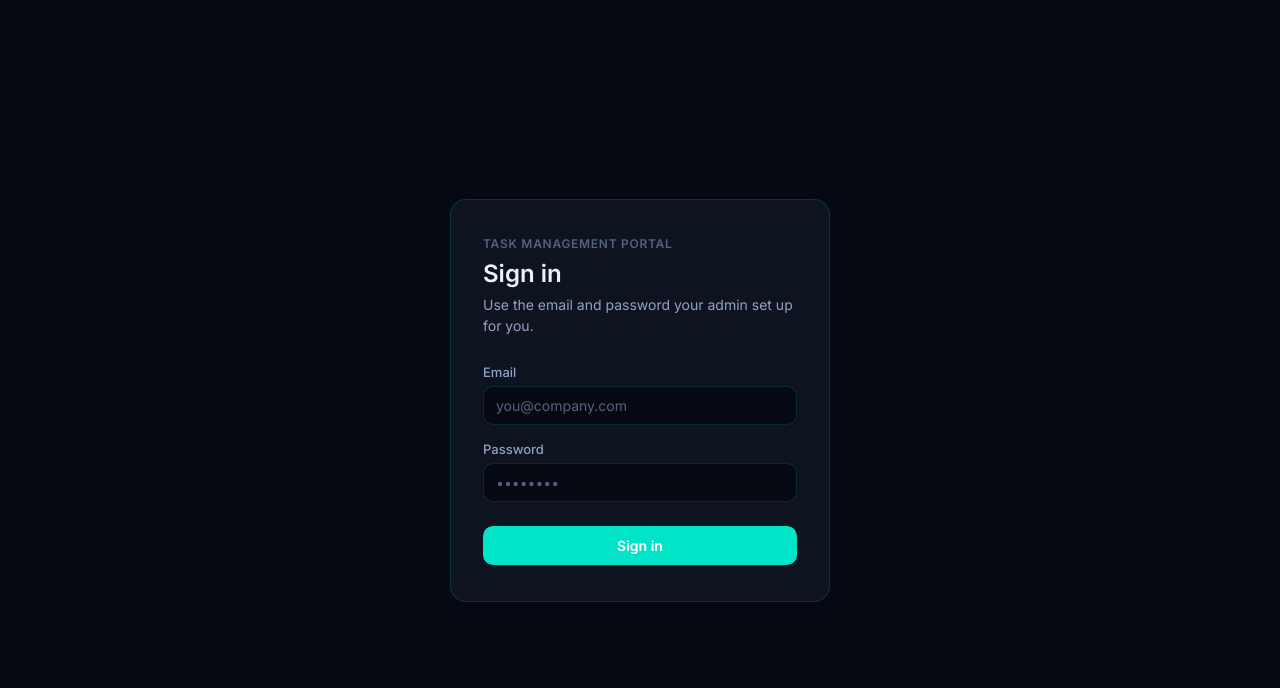
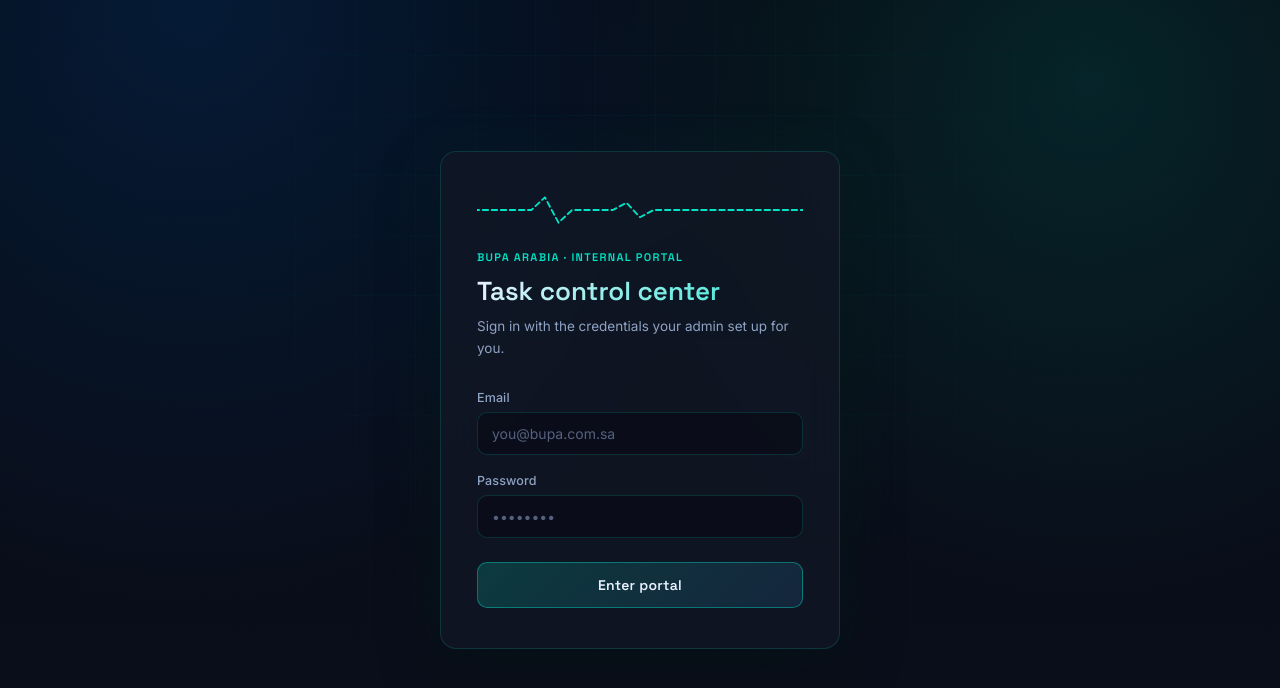
Before and after one commit to ahmedabudoniaa-web/task-management-portal, a React (Vite) app: page / in a window 1280 px wide. Shown: the top 688 px of the page. Built offline with nearby package versions, Linux system fonts and the light colour scheme; no server answers.

Commit message:
Update Login.jsx

```diff
--- a/src/pages/Login.jsx
+++ b/src/pages/Login.jsx
@@ -19,37 +19,58 @@
 
   return (
     <div style={styles.page}>
-      <div style={styles.card}>
-        <p style={styles.eyebrow}>Task management portal</p>
-        <h1 style={styles.title}>Sign in</h1>
-        <p style={styles.subtitle}>Use the email and password your admin set up for you.</p>
+      <style>{`
+        @keyframes dash { to { stroke-dashoffset: -400; } }
+        @keyframes glowPulse { 0%, 100% { opacity: 0.5; } 50% { opacity: 1; } }
+        @keyframes floatGrid { from { background-position: 0 0; } to { background-position: 60px 60px; } }
+        .login-card { animation: fadeIn 0.5s ease both; }
+        .pulse-line { animation: dash 3.5s linear infinite; }
+        .login-input:focus { outline: none; border-color: var(--border-strong) !important; box-shadow: 0 0 0 3px var(--pulse-dim); }
+        .login-btn:hover { box-shadow: 0 0 28px var(--pulse-dim), 0 0 0 1px var(--border-strong); transform: translateY(-1px); }
+        .bg-grid {
+          position: fixed; inset: 0; z-index: 0; pointer-events: none;
+          background-image: linear-gradient(rgba(0,229,199,0.05) 1px, transparent 1px), linear-gradient(90deg, rgba(0,229,199,0.05) 1px, transparent 1px);
+          background-size: 60px 60px;
+          animation: floatGrid 6s linear infinite;
+          mask-image: radial-gradient(circle at 50% 30%, black, transparent 70%);
+        }
+      `}</style>
+      <div className="bg-grid" aria-hidden="true" />
+
+      <div className="login-card" style={styles.card}>
+        <svg width="100%" height="36" viewBox="0 0 360 36" style={{ marginBottom: 18 }} aria-hidden="true">
+          <polyline
+            className="pulse-line"
+            points="0,18 60,18 75,4 90,32 105,18 150,18 165,10 180,26 195,18 360,18"
+            fill="none" stroke="var(--pulse)" strokeWidth="2" strokeLinecap="round" strokeLinejoin="round"
+            strokeDasharray="6 4"
+          />
+        </svg>
+
+        <p style={styles.eyebrow}>Bupa Arabia &middot; internal portal</p>
+        <h1 style={styles.title}>Task control center</h1>
+        <p style={styles.subtitle}>Sign in with the credentials your admin set up for you.</p>
 
         <form onSubmit={handleSubmit} style={styles.form}>
           <label style={styles.label}>
             Email
             <input
-              type="email"
-              value={email}
-              onChange={(e) => setEmail(e.target.value)}
-              required
-              style={styles.input}
-              placeholder="you@company.com"
+              type="email" className="login-input" value={email}
+              onChange={(e) => setEmail(e.target.value)} required
+              style={styles.input} placeholder="you@bupa.com.sa"
             />
           </label>
           <label style={styles.label}>
             Password
             <input
-              type="password"
-              value={password}
-              onChange={(e) => setPassword(e.target.value)}
-              required
-              style={styles.input}
-              placeholder="••••••••"
+              type="password" className="login-input" value={password}
+              onChange={(e) => setPassword(e.target.value)} required
+              style={styles.input} placeholder="••••••••"
             />
           </label>
           {error && <p style={styles.error}>{error}</p>}
-          <button type="submit" disabled={loading} style={styles.button}>
-            {loading ? 'Signing in…' : 'Sign in'}
+          <button type="submit" disabled={loading} className="login-btn" style={styles.button}>
+            {loading ? 'Authenticating…' : 'Enter portal'}
           </button>
         </form>
       </div>
@@ -59,50 +80,35 @@
 
 const styles = {
   page: {
-    minHeight: '100vh',
-    display: 'flex',
-    alignItems: 'center',
-    justifyContent: 'center',
-    background: 'var(--bg)',
-    padding: 24,
+    minHeight: '100vh', display: 'flex', alignItems: 'center', justifyContent: 'center',
+    padding: 24, position: 'relative', overflow: 'hidden',
   },
   card: {
-    width: '100%',
-    maxWidth: 380,
-    background: 'var(--surface)',
-    borderRadius: 'var(--radius-lg)',
-    border: '1px solid var(--border)',
-    padding: '36px 32px',
+    width: '100%', maxWidth: 400, background: 'var(--surface)', backdropFilter: 'blur(20px)',
+    borderRadius: 'var(--radius-lg)', border: '1px solid var(--border)', padding: '40px 36px',
+    position: 'relative', zIndex: 1, boxShadow: '0 0 60px rgba(0, 229, 199, 0.06), 0 20px 60px rgba(0,0,0,0.4)',
   },
   eyebrow: {
-    fontSize: 12,
-    letterSpacing: '0.06em',
-    textTransform: 'uppercase',
-    color: 'var(--text-3)',
-    margin: '0 0 8px',
-    fontWeight: 600,
+    fontSize: 11, letterSpacing: '0.12em', textTransform: 'uppercase', color: 'var(--pulse)',
+    margin: '0 0 10px', fontWeight: 600, fontFamily: 'var(--font-display)',
   },
-  title: { fontSize: 24, fontWeight: 600, margin: '0 0 6px' },
-  subtitle: { fontSize: 14, color: 'var(--text-2)', margin: '0 0 28px', lineHeight: 1.5 },
-  form: { display: 'flex', flexDirection: 'column', gap: 16 },
-  label: { fontSize: 13, fontWeight: 500, color: 'var(--text-2)', display: 'flex', flexDirection: 'column', gap: 6 },
+  title: {
+    fontSize: 26, fontWeight: 600, margin: '0 0 8px', fontFamily: 'var(--font-display)',
+    background: 'linear-gradient(135deg, #EAF2FF 0%, #00E5C7 120%)',
+    WebkitBackgroundClip: 'text', WebkitTextFillColor: 'transparent', backgroundClip: 'text',
+  },
+  subtitle: { fontSize: 13.5, color: 'var(--text-2)', margin: '0 0 30px', lineHeight: 1.6 },
+  form: { display: 'flex', flexDirection: 'column', gap: 18 },
+  label: { fontSize: 12.5, fontWeight: 500, color: 'var(--text-2)', display: 'flex', flexDirection: 'column', gap: 7, letterSpacing: '0.01em' },
   input: {
-    fontSize: 14,
-    padding: '10px 12px',
-    borderRadius: 'var(--radius)',
-    border: '1px solid var(--border)',
-    background: 'var(--bg)',
-    color: 'var(--text)',
+    fontSize: 14, padding: '12px 14px', borderRadius: 'var(--radius)', border: '1px solid var(--border)',
+    background: 'rgba(6, 9, 18, 0.5)', color: 'var(--text)', transition: 'all 0.2s',
   },
-  error: { fontSize: 13, color: 'var(--danger)', margin: 0 },
+  error: { fontSize: 12.5, color: 'var(--danger)', margin: 0 },
   button: {
-    marginTop: 8,
-    padding: '11px 0',
-    borderRadius: 'var(--radius)',
-    border: 'none',
-    background: 'var(--accent)',
-    color: '#fff',
-    fontSize: 14,
-    fontWeight: 600,
+    marginTop: 6, padding: '13px 0', borderRadius: 'var(--radius)', border: '1px solid var(--border-strong)',
+    background: 'linear-gradient(135deg, rgba(0,229,199,0.18), rgba(61,169,252,0.12))',
+    color: 'var(--text)', fontSize: 14, fontWeight: 600, letterSpacing: '0.02em',
+    transition: 'all 0.25s', fontFamily: 'var(--font-display)',
   },
 }
```
